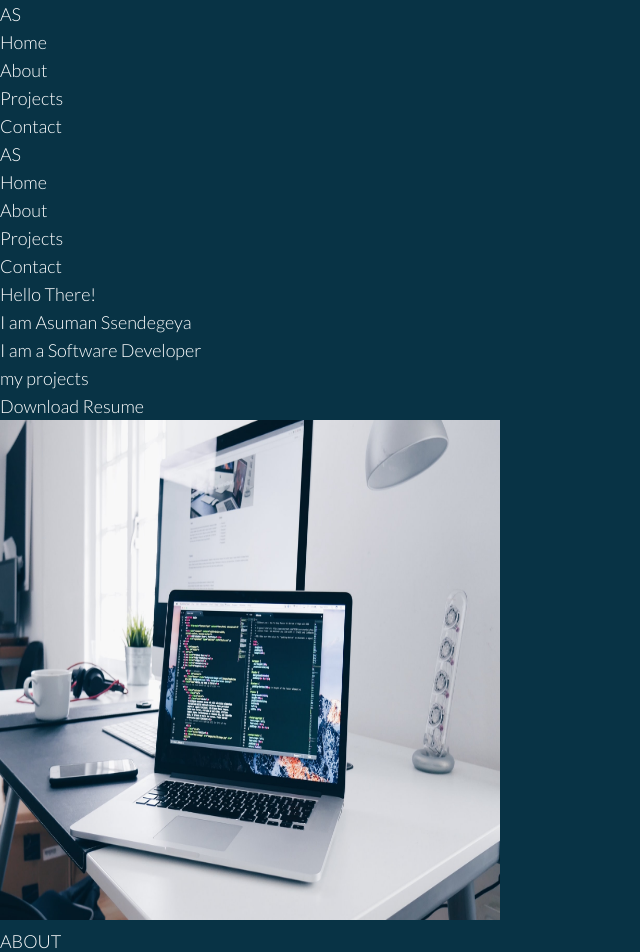
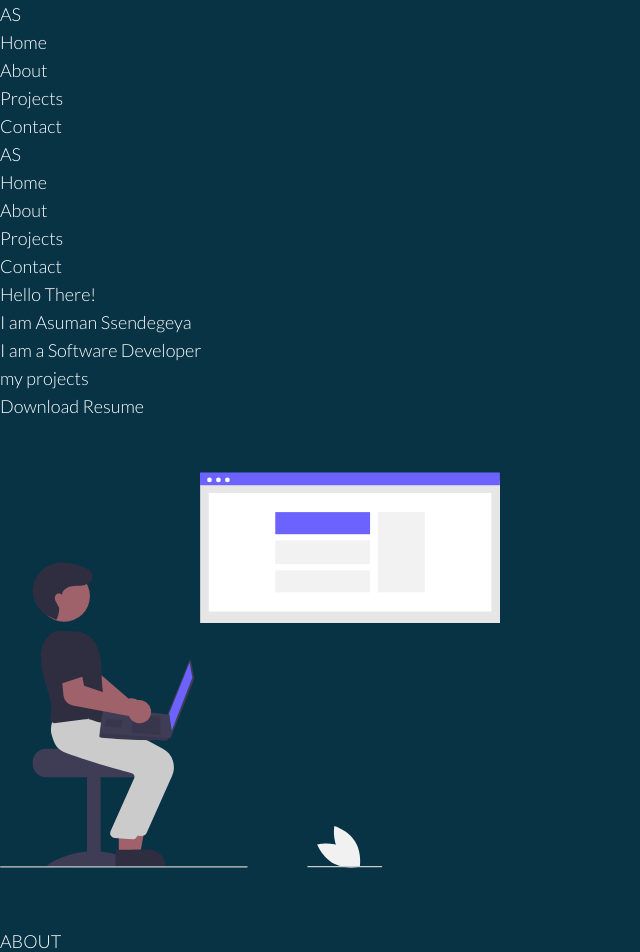
Before and after one commit to asuman315/myportfolio, a Next.js app: page / in a window 1280 px wide. Shown: the top 952 px of the page, without its empty margins (0-640 px from the left). Built offline with nearby package versions, Linux system fonts and the light colour scheme; a web font is replaced by a local one.

Commit message:
add an svg to hero image

```diff
--- a/Components/About/About.jsx
+++ b/Components/About/About.jsx
@@ -7,7 +7,7 @@ import Slide from 'react-reveal/Slide';
 
 const About = () => {
   return (
-    <section name='About' className='max-w-6xl mx-auto mt-16'>
+    <section name='About' className='max-w-6xl mx-auto mt-8'>
       <div className=''>
         <Slide right>
           <h3 className='text-center mt-4 font-bold tracking-wide'>ABOUT</h3>
--- a/Components/Hero/Hero.jsx
+++ b/Components/Hero/Hero.jsx
@@ -1,14 +1,16 @@
-import React from 'react'
-import Image from './Image'
-import Text from './Text'
+import React from 'react';
+import Image from './Image';
+import Text from './Text';
 
 const Hero = () => {
   return (
-    <section name='Home' className='flex pt-24'>
-      <Text />
-      <Image />
+    <section name='Home' className='flex pt-24 max-w-7xl mx-auto'>
+        <Text />
+      <div className='absolute md:ml h-[80%] flex items-center'>
+        <Image className='' />
+      </div>
     </section>
-  )
-}
+  );
+};
 
-export default Hero
+export default Hero;
--- a/Components/Hero/Image.jsx
+++ b/Components/Hero/Image.jsx
@@ -1,13 +1,14 @@
 import React from 'react';
 import largeImage from '../../public/assets/laptop-large.jpg';
 import smallImage from '../../public/assets/laptop-small.jpg';
+import webDevUndraw from '../../public/assets/web-dev-undraw.svg';
 import Image from 'next/image';
 
 const ImageComponent = () => {
   return (
     <div>
       <Image
-        src={largeImage}
+        src={webDevUndraw}
         alt='laptop'
         width={500}
         height={500}
--- a/Components/Hero/Text.jsx
+++ b/Components/Hero/Text.jsx
@@ -13,13 +13,13 @@ const Text = () => {
     const filename = 'resume';
 
   return (
-    <div className='relative z-10 text[red] w-screen h-screen flex flex-col items-center justify-center'>
+    <div className='relative z-10 text[red] w-screen lg:w-[50%] lg:ml-[50%] h-screen flex flex-col items-center justify-center'>
       <Zoom>
         <div>
           <p className='text-1xl font-bold tracking-wide text-white'>
             Hello There!
           </p>
-          <h2 className='text-[28px] sm:text-4xl md:text-5xl lg:text-6xl font-bold tracking-wide text-white my-2 font-["Old_Standard_TT"]'>
+          <h2 className='text-[28px] sm:text-4xl md:text-5xl lg:text-5xl font-bold tracking-wide text-white my-2 font-["Old_Standard_TT"]'>
             I am <span className='text-secondary-1'>Asuman Ssendegeya</span>
           </h2>
           <h1 className='text-2xl sm:text-4xl md:text-5xl lg:text-6xl font-bold tracking-wide text-white font-["Old_Standard_TT"]'>
--- a/Components/Navigation/DesktopNav.jsx
+++ b/Components/Navigation/DesktopNav.jsx
@@ -25,13 +25,13 @@ const DesktopNav = () => {
       <h3 className='font-extrabold text-6xl tracking-widest font-["Dancing_Script"] text-left'>
         A<span className='text-secondary-1'>S</span>
       </h3>
-      <ul className='flex w-[60%] justify-between font-bold text-xl uppercase tracking-wide pr-8'>
+      <ul className='flex justify-between font-bold text-sm uppercase tracking-wide'>
         {listItems.map((listItem, index) => {
           const { name, offset } = listItem;
           return (
             <li
               key={index}
-              className='lg:cursor-pointer lg:hover:text-primary-2 lg:hover:translate-x-1 duration-300 ease-in-out'>
+              className='lg:cursor-pointer lg:hover:text-primary-2 lg:hover:translate-x-1 duration-300 ease-in-out pr-8'>
               {' '}
               <Link
                 to={name}
--- a/Components/Navigation/MobileNav.jsx
+++ b/Components/Navigation/MobileNav.jsx
@@ -23,6 +23,7 @@ const MobileNav = () => {
       offset: -150,
     },
   ];
+
   return (
     <div className=' md:hidden'>
       <div className='absolute z-40 flex w-full justify-between px-4 py-5 bg-primary-3 items-center'>
```
Also changed, not shown: public/assets/web-dev-undraw.svg (added).
